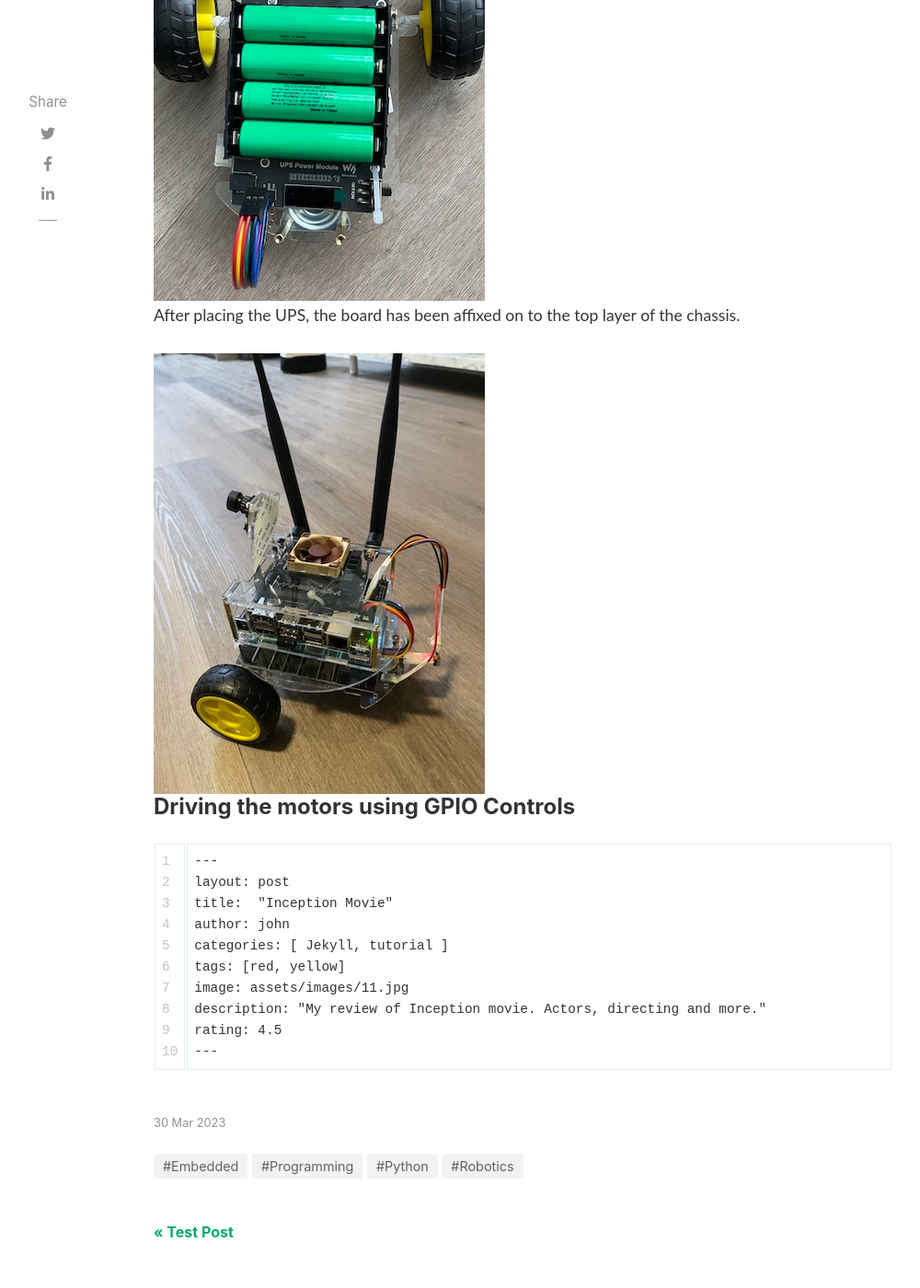
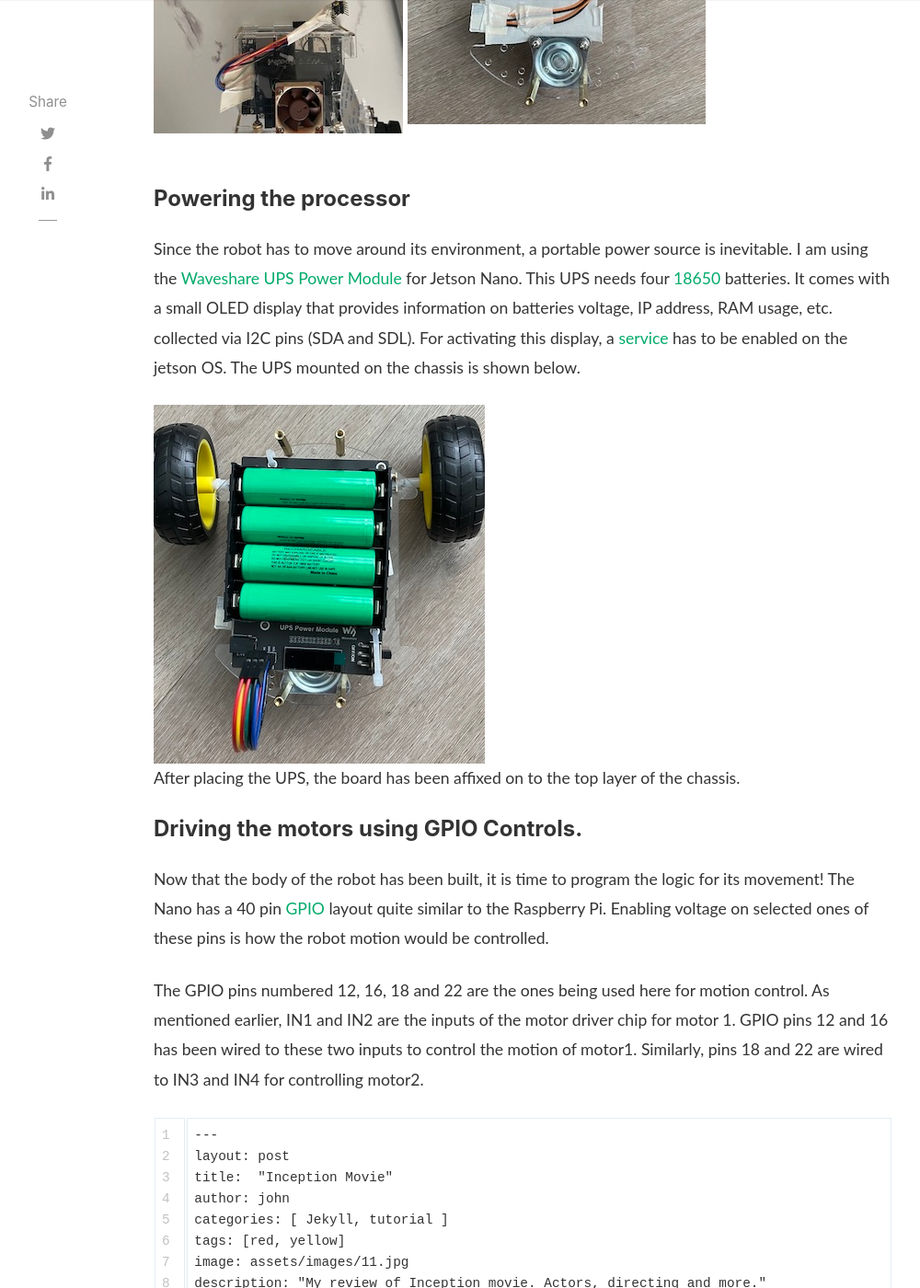
Before and after one commit to darthMaulJr/darthmauljr.github.io, a Jekyll site: the page built from _posts/2023-03-30-elementary-blocks-of-robotics.md, in a window 1280 px wide and 1400 px high, scrolled down 2635 px. Shown: the whole window at 92% size, without its empty margins (118-1118 px from the left). Built offline with Jekyll 4.4.1, drawn with Linux system fonts in a browser that asks for light colours; nearby versions of some CDN libraries; comment, search, counter and statistics services are not loaded; some of the changed text lies outside the part shown.

Commit message:
update post

````diff
--- a/_posts/2023-03-30-elementary-blocks-of-robotics.md
+++ b/_posts/2023-03-30-elementary-blocks-of-robotics.md
@@ -3,6 +3,7 @@ layout: post
 title:  "Building Elementary Blocks of Robot Motion; Powered by Jetson Nano "
 author: John
 tags: [Robotics, Programming, Python, Embedded]
+image: assets/images/bot.jpeg
 description: ""
 featured: true
 hidden: true
@@ -42,7 +43,7 @@ Simplifying this circuit after removing the breadboard and the ribbon cable, we
 
 #### Powering the processor
 
-Now that the chassis has been built, it is time to choose a portable powering device for the robot. I am using the <a href="https://www.amazon.com/dp/B08BRMZ4G6">Waveshare UPS Power Module</a> for Jetson Nano. This UPS needs four <a href="https://www.amazon.com/dp/B0BC947XDJ">18650</a> batteries. It comes with a small OLED display that provides information on batteries voltage, IP address, RAM usage, etc. collected via I2C pins (SDA and SDL). For activating this display, a <a href="https://www.waveshare.com/wiki/UPS_Power_Module">service</a> has to be enabled on the jetson OS. The UPS mounted on the chassis is shown below.
+Since the robot has to move around its environment, a portable power source is inevitable. I am using the <a href="https://www.amazon.com/dp/B08BRMZ4G6">Waveshare UPS Power Module</a> for Jetson Nano. This UPS needs four <a href="https://www.amazon.com/dp/B0BC947XDJ">18650</a> batteries. It comes with a small OLED display that provides information on batteries voltage, IP address, RAM usage, etc. collected via I2C pins (SDA and SDL). For activating this display, a <a href="https://www.waveshare.com/wiki/UPS_Power_Module">service</a> has to be enabled on the jetson OS. The UPS mounted on the chassis is shown below.
 
 <div align="left">
   <img src="../assets/images/ups.jpg"/>
@@ -50,12 +51,14 @@ Now that the chassis has been built, it is time to choose a portable powering de
 
 After placing the UPS, the board has been affixed on to the top layer of the chassis.
 
-<div align="left">
-  <img src="../assets/images/bot.jpeg"/>
-</div>
+#### Driving the motors using GPIO Controls.
+
+Now that the body of the robot has been built, it is time to program the logic for its movement! The Nano has a 40 pin <a href="https://jetsonhacks.com/2019/06/07/jetson-nano-gpio/">GPIO</a> layout quite similar to the Raspberry Pi. Enabling voltage on selected ones of these pins is how the robot motion would be controlled.
+
+ The GPIO pins numbered 12, 16, 18 and 22 are the ones being used here for motion control. As mentioned earlier, IN1 and IN2 are the inputs of the motor driver chip for motor 1. GPIO pins 12 and 16 has been wired to these two inputs to control the motion of motor1. Similarly, pins 18 and 22 are wired to IN3 and IN4 for controlling motor2.
 
 
-#### Driving the motors using GPIO Controls
+
 
 
 ```html
````
